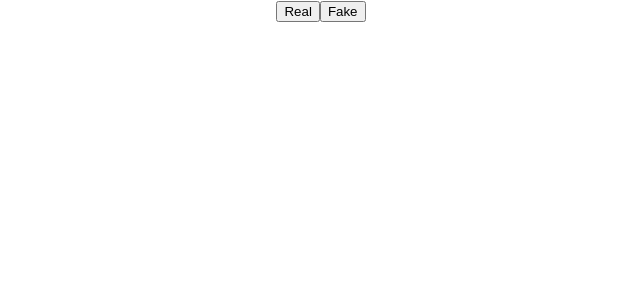
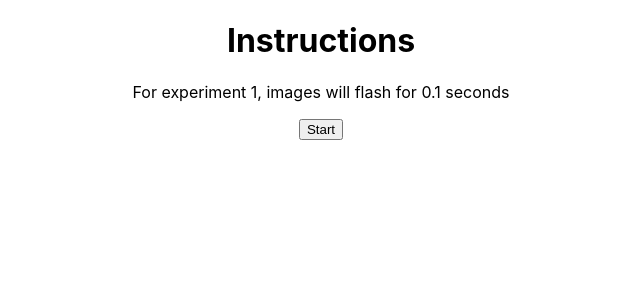
Before and after one commit to k-weng/6861-face, a React (Create React App) app in the folder app/: page /experiment in a window 1280 px wide. Shown: the top 300 px of the page, without its empty margins (319-959 px from the left). Built offline with nearby package versions, Linux system fonts and the light colour scheme; no server answers.

Commit message:
progress

```diff
--- a/app/src/components/App.js
+++ b/app/src/components/App.js
@@ -1,7 +1,7 @@
 import React, { Component } from 'react';
 import { Switch, Route } from 'react-router-dom'
 import Home from './Home'
-import Experiment from './Experiment'
+import Experiments from './Experiments'
 import './App.css';
 
 class App extends Component {
@@ -10,7 +10,7 @@ class App extends Component {
       <div className="app">
         <Switch>
           <Route exact path='/' component={Home}/>
-          <Route exact path='/experiment' component={Experiment}/>
+          <Route exact path='/experiment' component={Experiments}/>
         </Switch>
       </div>
     );
--- a/app/src/components/Experiment.js
+++ b/app/src/components/Experiment.js
@@ -4,42 +4,59 @@ class Experiment extends React.Component {
   constructor(props) {
     super(props);
     this.state = {
-      images: [],
       imageIdx: 0,
-      hideImage: false
+      showImage: false,
+      seconds: 3
     };
 
-    this.showButtons = this.showButtons.bind(this)
-    this.nextImage = this.nextImage.bind(this)
+    this.handleClick = this.handleClick.bind(this);
+    this.nextImage = this.nextImage.bind(this);
+    this.countdown = this.countdown.bind(this);
   }
 
   componentDidMount() {
-    fetch("http://localhost:5000/images")
-    .then(r => r.json())
-    .then(r => { this.setState({ images: r }) })
-
-    this.timeout = setTimeout(
-      this.showButtons,
-      500
-    )
+    this.interval = setInterval(this.countdown, 1000);
   }
 
-  showButtons() {
-    this.setState((state) => {
-      return {
-        hideImage: true,
-        imageIdx: state.imageIdx + 1}
-    });
+  componentWillUnmount() {
+    clearInterval(this.interval);
+  }
+
+  countdown() {
+    var state = {
+      seconds: this.state.seconds - 1
+    };
+
+    if (state.seconds === 0) {
+      clearInterval(this.interval);
+      state.showImage = true;
+    }
+
+    this.setState(state);
+  }
+
+  handleClick() {
+    if (this.state.imageIdx < this.props.images.length) {
+        this.setState({
+
+        })
+    }
+    this.props.onFinish("Done");
+    // this.setState((state) => {
+    //   return {
+    //     hideImage: true,
+    //     imageIdx: state.imageIdx + 1}
+    // });
   }
 
   nextImage() {
-    if (this.state.imageIdx < this.state.images.length) {
+    if (this.state.imageIdx < this.props.images.length) {
       this.setState({
         hideImage: false
       }, () => {
         this.timeout = setTimeout(
           this.showButtons,
-          500
+          5000
         )
       })
     } else {
@@ -48,14 +65,21 @@ class Experiment extends React.Component {
   }
 
   render() {
-    var view = !this.state.hideImage
-      ? <img src={`http://localhost:5000/images/${this.state.images[this.state.imageIdx]}`} alt="face"/>
-      : <div>
-        <button type='button' onClick={() => { this.nextImage() }}> Real </button>
-        <button type='button' onClick={() => { this.nextImage() }}> Fake </button>
-      </div>
+    // var view = !this.state.hideImage
+    //   ? <img src={`http://localhost:5000/images/${this.state.images[this.state.imageIdx]}`} alt="face"/>
+    //   : <div>
+    //     <button type='button' onClick={() => { this.nextImage() }}> Real </button>
+    //     <button type='button' onClick={() => { this.nextImage() }}> Fake </button>
+    //   </div>
+    // return <div>{ view }</div>
 
-    return <div>{ view }</div>
+    return (
+        <div>
+            <div>{this.state.countdown}</div>
+            <button type='button' onClick={() => { this.handleClick() }}> Real </button>
+            <button type='button' onClick={() => { this.handleClick() }}> Fake </button>
+        </div>
+    );
   }
 }
 
--- /dev/null
+++ b/app/src/components/Experiments.js
@@ -0,0 +1,68 @@
+import React from 'react';
+import Experiment from './Experiment';
+import Instructions from './Instructions';
+
+class Experiments extends React.Component {
+  constructor(props) {
+    super(props);
+
+    let exptIds = [1, 2];
+    let durations = [100, 500, 1000, 2000, 5000];
+    let expts = [];
+    exptIds.forEach(e => {
+      durations.forEach(d => {
+        expts.push({exptId: e, duration: d})
+      });
+    })
+
+    this.state = {
+      images: [],
+      currExptIdx: 0,
+      expts: expts,
+      exptOngoing: false,
+    };
+
+    this.startExperiment = this.startExperiment.bind(this);
+  }
+
+  componentDidMount() {
+    fetch("http://localhost:5000/images")
+    .then(r => r.json())
+    .then(r => { this.setState({ images: r }) })
+  }
+
+  startExperiment() {
+    this.setState({
+      exptOngoing: true
+    })
+  }
+
+  finishExperiment(data) {
+    fetch("http://localhost:5000/images")
+    .then(r => r.json())
+    .then(r => {
+      this.setState((state) => {
+        console.log(r);
+        return {
+          images: r,
+          exptOngoing: false,
+          currExptIdx: state.currExptIdx + 1
+        }
+      })
+    })
+  }
+
+  render() {
+    let expt = this.state.expts[this.state.currExptIdx];
+    return this.state.exptOngoing
+      ? <Experiment exptId={expt.exptId}
+                    duration={expt.duration}
+                    images={this.state.images}
+                    onFinish={(data) => {this.finishExperiment(data)}}/>
+      : <Instructions exptId={expt.exptId}
+                      duration={expt.duration}
+                      onStart={() => {this.startExperiment()}}/>
+  }
+}
+
+export default Experiments
--- a/app/src/components/Home.js
+++ b/app/src/components/Home.js
@@ -1,19 +1,52 @@
 import React from 'react'
-import { withRouter } from 'react-router-dom'
 
-const Button = withRouter(({ history }) => (
-  <button
-    type='button'
-    onClick={() => { history.push('/experiment') }}>
-    Start
-  </button>
-))
+class Home extends React.Component {
+  constructor(props) {
+    super(props);
 
-const Home = () => (
-  <div>
-    <h1>Click to start experiment!</h1>
-    <Button/>
-  </div>
-)
+    this.state = {
+      age: 0,
+      gender: 'male'
+    }
+
+    this.handleSubmit = this.handleSubmit.bind(this);
+    this.handleChange = this.handleChange.bind(this);
+  }
+
+  handleChange(event) {
+    this.setState({[event.target.name]: event.target.value});
+  }
+
+  handleSubmit(event) {
+    event.preventDefault();
+    this.props.history.push({
+      pathname: '/experiment',
+      state: {
+        gender: this.state.gender,
+        age: this.state.age
+      }
+    });
+  }
+
+  render() {
+    return (
+      <div>
+        <h1>Welcome to the Experiment!</h1>
+        <form onSubmit={this.handleSubmit}>
+          <label>
+            Age:
+            <input type="number" name="age" onChange={this.handleChange} />
+          </label>
+          <select name="gender" onChange={this.handleChange}>
+            <option value="male">Male</option>
+            <option value="female">Female</option>
+            <option value="other">Other</option>
+          </select>
+          <input type="submit" value="Submit"/>
+        </form>
+      </div>
+    )
+  }
+}
 
 export default Home
--- /dev/null
+++ b/app/src/components/Instructions.js
@@ -0,0 +1,25 @@
+import React from 'react';
+
+class Instructions extends React.Component {
+  constructor(props) {
+    super(props);
+
+    this.handleClick = this.handleClick.bind(this);
+  }
+
+  handleClick() {
+    this.props.onStart();
+  }
+
+  render() {
+    return (
+        <div>
+            <h1>Instructions</h1>
+            <p>For experiment {this.props.exptId}, images will flash for {this.props.duration / 1000} seconds</p>
+            <button type='button' onClick={() => {this.handleClick()}}>Start</button>
+        </div>
+    );
+  }
+}
+
+export default Instructions
```
